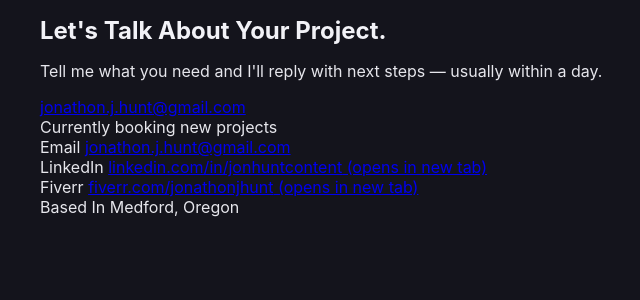
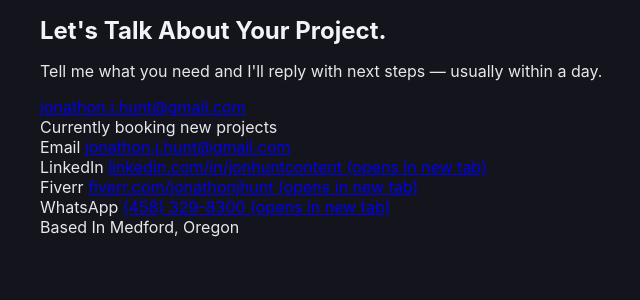
Before and after one commit to DrowsyCoded/Help-Desk, a Flask app: template freelance_site/templates/contact.html in a window 1280 px wide. Shown: the part 219-519 px from the top of the page, without its empty margins (150-790 px from the left). Run offline with Flask 3, Linux system fonts and the light colour scheme; the template is opened without the code that fills it, so the values that code supplies are empty.

Commit message:
Add WhatsApp contact link to site footer and contact page
Co-Authored-By: WOZCODE <contact@withwoz.com>

```diff
--- a/freelance_site/templates/base.html
+++ b/freelance_site/templates/base.html
@@ -65,6 +65,7 @@
       <a href="https://www.linkedin.com/in/jonhuntcontent" target="_blank" rel="noopener">LinkedIn<span class="sr-only"> (opens in new tab)</span></a>
       <a href="https://www.fiverr.com/jonathonjhunt" target="_blank" rel="noopener">Fiverr<span class="sr-only"> (opens in new tab)</span></a>
       <a href="https://github.com/DrowsyCoded" target="_blank" rel="noopener">GitHub<span class="sr-only"> (opens in new tab)</span></a>
+      <a href="https://wa.me/14583298300" target="_blank" rel="noopener">WhatsApp<span class="sr-only"> (opens in new tab)</span></a>
     </div>
   </div>
   <div class="footer-bottom">&copy; 2026 Jonathon Hunt · Medford, Oregon</div>
--- a/freelance_site/templates/contact.html
+++ b/freelance_site/templates/contact.html
@@ -23,6 +23,10 @@
       <a href="https://www.fiverr.com/jonathonjhunt" target="_blank" rel="noopener">fiverr.com/jonathonjhunt<span class="sr-only"> (opens in new tab)</span></a>
     </div>
     <div class="contact-method">
+      <span class="eyebrow">WhatsApp</span>
+      <a href="https://wa.me/14583298300" target="_blank" rel="noopener">(458) 329-8300<span class="sr-only"> (opens in new tab)</span></a>
+    </div>
+    <div class="contact-method">
       <span class="eyebrow">Based In</span>
       <span>Medford, Oregon</span>
     </div>
```
